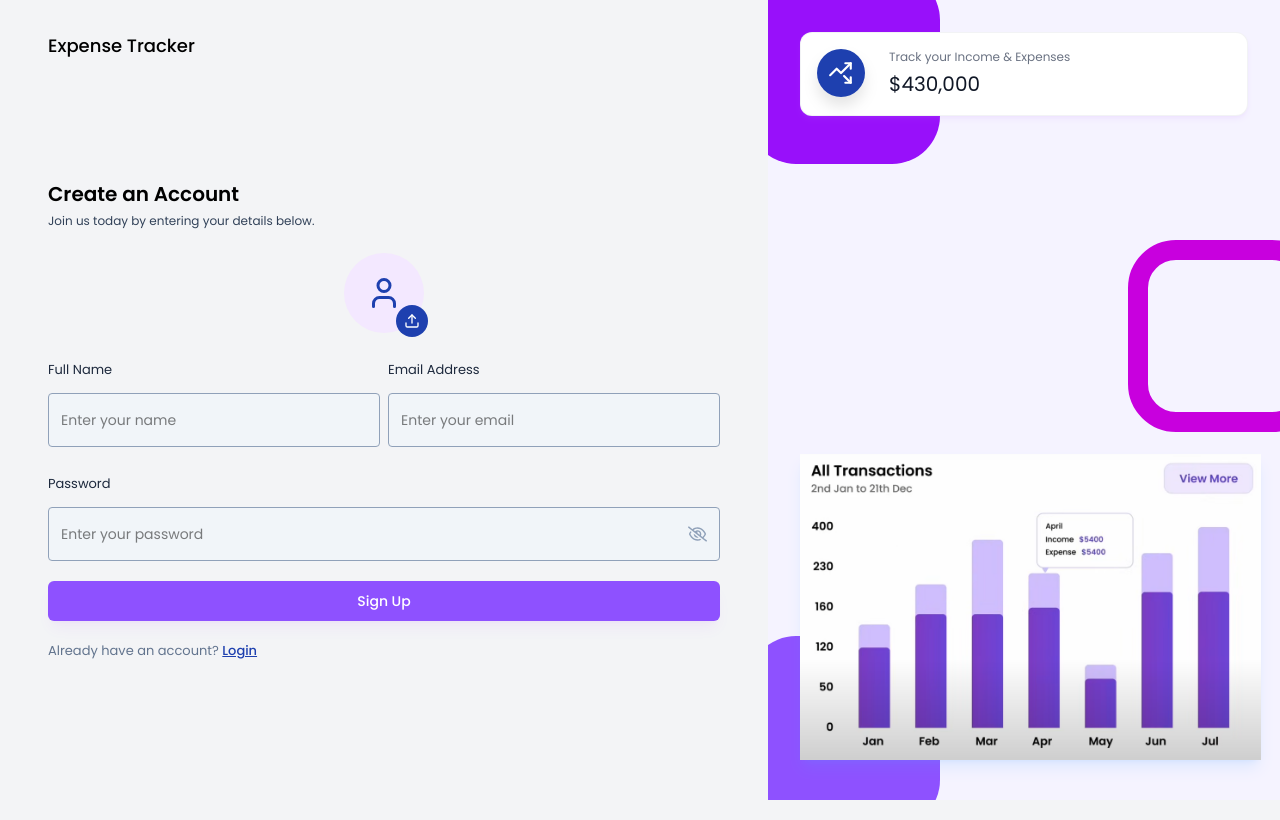
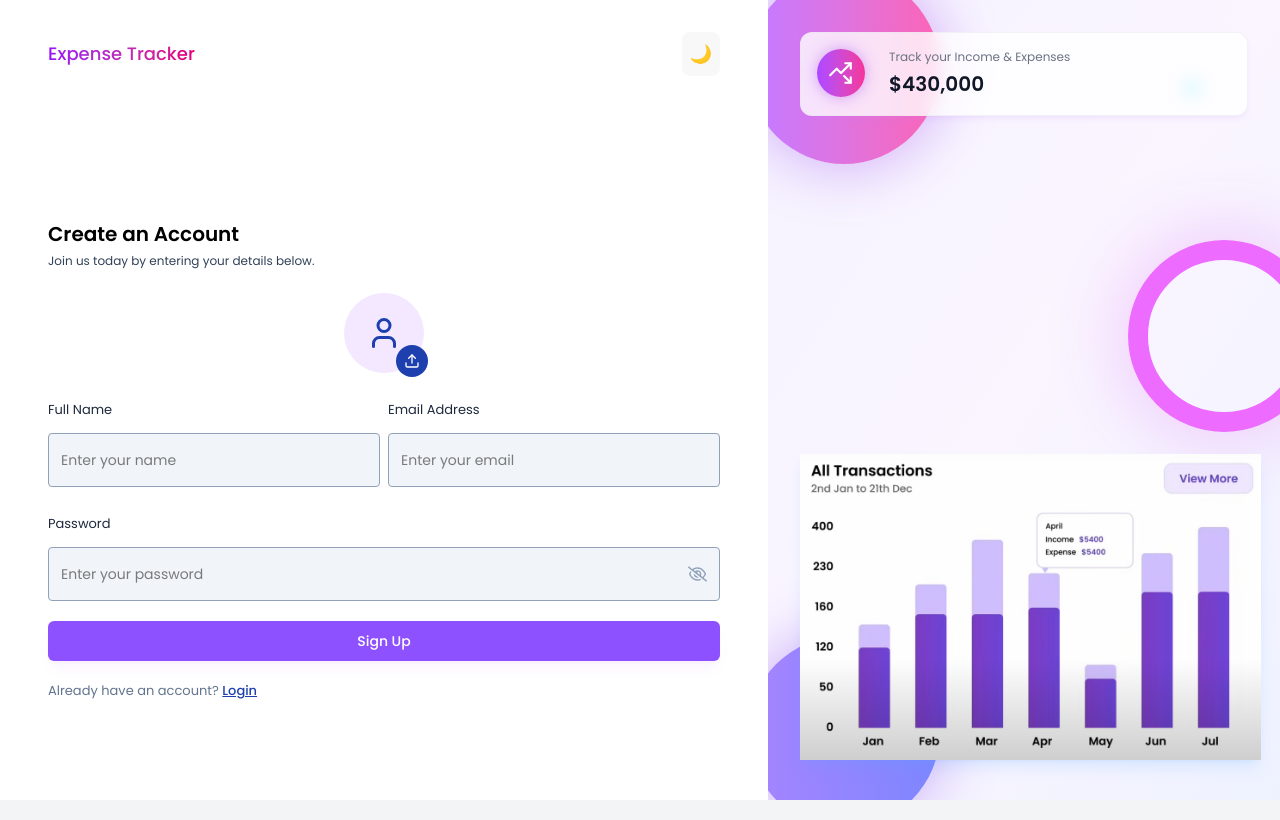
Before and after one commit to sujeetkumar-29/expense-tracker, a React (Vite) app in the folder frontend/: page /signup in a window 1280 px wide. Built offline with nearby package versions, Linux system fonts and the light colour scheme.

Commit message:
feat: implement dark mode functionality with context provider; add DarkModeToggle component to Navbar and AuthLayout; update styles for dark mode support across components

```diff
--- a/frontend/src/App.jsx
+++ b/frontend/src/App.jsx
@@ -13,10 +13,12 @@ import Expense from './pages/Dashboard/Expense'
 import UserProvider from './context/userContext'
 import { Toaster } from 'react-hot-toast'
 import ExpenseTrackerHome from './pages/Dashboard/Home'
+import { DarkModeProvider } from './context/DarkModeContext'
 
 
 const App = () => {
   return (
+    <DarkModeProvider>
     <UserProvider>
       <div className="">
         <Router>
@@ -40,6 +42,7 @@ const App = () => {
         }}
       />
     </UserProvider>
+    </DarkModeProvider>
   )
 }
 
--- /dev/null
+++ b/frontend/src/components/DarkModeToggle.jsx
@@ -0,0 +1,23 @@
+// components/DarkModeToggle.js
+import React from 'react';
+import { useDarkMode } from "../context/DarkModeContext"
+
+const DarkModeToggle = ({ className = "" }) => {
+    const { isDark, toggleDarkMode } = useDarkMode();
+
+    return (
+        <button
+            onClick={toggleDarkMode}
+            className={`p-2 rounded-lg transition-all duration-200
+                bg-gray-100/60 hover:bg-gray-200/60 hover:shadow-[0_0_15px_rgba(147,51,234,0.2)]
+                dark:bg-gray-800/60 dark:hover:bg-gray-700/60 dark:hover:shadow-[0_0_20px_rgba(147,51,234,0.4)]
+                ${className}`}
+        >
+            <span className="text-lg transition-transform duration-200 hover:scale-110">
+                {isDark ? '☀️' : '🌙'}
+            </span>
+        </button>
+    );
+};
+
+export default DarkModeToggle;
--- a/frontend/src/components/Inputs/Input.jsx
+++ b/frontend/src/components/Inputs/Input.jsx
@@ -9,7 +9,7 @@ const Input = ({ value, onChange, placeholder, label, type }) => {
     }
     return (
         <div className="">
-            <label className="text-[13px] text-slate-800 dark:text-white dark:bg-gray-700">{label}</label>
+            <label className="text-[13px] text-slate-800 dark:text-white ">{label}</label>
             <div className="input-box">
                 <input
                     type={type === 'password' && showPassword ? 'text' : type}
--- a/frontend/src/components/layouts/AuthLayout.jsx
+++ b/frontend/src/components/layouts/AuthLayout.jsx
@@ -1,31 +1,68 @@
+// components/AuthLayout.js
 import React from 'react'
 import CARD_2 from '../../assets/images/card2.png'
 import { LuTrendingUpDown } from 'react-icons/lu';
+import DarkModeToggle from "../../components/DarkModeToggle"
 
 const AuthLayout = ({ children }) => {
     return (
-        <div className="flex ">
-            <div className="w-screen h-screen md:w-[60vw] px-12 pt-8 pb-12">
-                <h2 className="text-lg font-medium text-black">Expense Tracker</h2>
+        <div className="flex">
+            <div className="w-screen h-screen md:w-[60vw] px-12 pt-8 pb-12 bg-white dark:bg-gray-900 transition-colors duration-300">
+                <div className="flex justify-between items-center mb-6">
+                    <h2 className="text-lg font-medium bg-gradient-to-r from-purple-600 to-pink-600 dark:from-purple-400 dark:to-pink-400 bg-clip-text text-transparent">
+                        Expense Tracker
+                    </h2>
+                    <DarkModeToggle />
+                </div>
                 {children}
             </div>
-            <div className="hidden md:block w-[40vw] h-screen bg-violet-50 bg-auth-bg-img bg-cover bg-no-repeat bg-center overflow-hidden p-8 relative">
-                <div className="w-48 h-48 rounded-[48px] bg-purple-600 absolute -top-7 -left-5 " />
-                <div className="w-48 h-48 rounded-[48px] border-[20px] border-fuchsia-600 absolute top-[30%] -right-10 " />
-                <div className="w-48 h-48 rounded-[48px] bg-violet-500 absolute -bottom-7 -left-5" />
 
-                <div className="grid grid-cols-1 z-20">
+            <div className="hidden md:block w-[40vw] h-screen overflow-hidden p-8 relative transition-all duration-500
+                bg-gradient-to-br from-violet-50 via-purple-50 to-indigo-50
+                dark:bg-gradient-to-br dark:from-gray-900 dark:via-purple-900 dark:to-indigo-900">
+
+                {/* Space Glow Effects */}
+                <div className="absolute inset-0 overflow-hidden">
+                    {/* Animated gradient orbs with glow */}
+                    <div className="w-48 h-48 rounded-full absolute -top-7 -left-5 animate-pulse transition-all duration-1000
+                        bg-gradient-to-r from-purple-400 to-pink-400 shadow-[0_0_60px_rgba(147,51,234,0.4)]
+                        dark:bg-gradient-to-r dark:from-purple-600 dark:to-pink-600 dark:shadow-[0_0_100px_rgba(147,51,234,0.7)]" />
+
+                    <div className="w-48 h-48 rounded-full border-[20px] absolute top-[30%] -right-10 animate-pulse transition-all duration-1000 delay-300
+                        border-fuchsia-400 shadow-[0_0_80px_rgba(217,70,239,0.3)]
+                        dark:border-fuchsia-500 dark:shadow-[0_0_120px_rgba(217,70,239,0.6)]" />
+
+                    <div className="w-48 h-48 rounded-full absolute -bottom-7 -left-5 animate-pulse transition-all duration-1000 delay-500
+                        bg-gradient-to-r from-violet-400 to-indigo-400 shadow-[0_0_60px_rgba(124,58,237,0.4)]
+                        dark:bg-gradient-to-r dark:from-violet-600 dark:to-indigo-600 dark:shadow-[0_0_100px_rgba(124,58,237,0.7)]" />
+
+                    {/* Additional space glow particles */}
+                    <div className="w-4 h-4 rounded-full absolute top-20 right-20 animate-ping
+                        bg-cyan-300 shadow-[0_0_15px_rgba(34,211,238,0.6)]
+                        dark:bg-cyan-400 dark:shadow-[0_0_20px_rgba(34,211,238,0.8)]" />
+                    <div className="w-3 h-3 rounded-full absolute top-[60%] right-[20%] animate-ping delay-1000
+                        bg-pink-300 shadow-[0_0_10px_rgba(244,114,182,0.6)]
+                        dark:bg-pink-400 dark:shadow-[0_0_15px_rgba(244,114,182,0.8)]" />
+                    <div className="w-2 h-2 rounded-full absolute bottom-[30%] right-[30%] animate-ping delay-700
+                        bg-yellow-300 shadow-[0_0_8px_rgba(250,204,21,0.6)]
+                        dark:bg-yellow-400 dark:shadow-[0_0_12px_rgba(250,204,21,0.8)]" />
+                </div>
+
+                <div className="grid grid-cols-1 z-20 relative">
                     <StatsInfoCard
                         icon={<LuTrendingUpDown />}
                         label="Track your Income & Expenses"
                         value="430,000"
-                        color="bg-primary"
                     />
-
                 </div>
 
-                <img src={CARD_2} className=" w-64 lg:w-[90%] absolute bottom-10 shadow-lg shadow-blue-400/15 "/>
-
+                <img
+                    src={CARD_2}
+                    className="w-64 lg:w-[90%] absolute bottom-10 transition-all duration-500
+                        shadow-lg shadow-blue-400/15
+                        dark:shadow-2xl dark:shadow-purple-500/30 dark:drop-shadow-[0_0_30px_rgba(147,51,234,0.5)]"
+                    alt="Card illustration"
+                />
             </div>
         </div>
     );
@@ -33,15 +70,19 @@ const AuthLayout = ({ children }) => {
 
 export default AuthLayout;
 
-const StatsInfoCard = ({ icon, label, value, color }) => {
+const StatsInfoCard = ({ icon, label, value }) => {
     return (
-        <div className="flex gap-6 bg-white p-4 rounded-xl shadow-md shadow-purple-400/10 border border-gray-200/50 z-10 mb-6">
-            <div className={`w-12 h-12 flex items-center justify-center text-[26px] text-white ${color} rounded-full drop-shadow-xl `} >
+        <div className="flex gap-6 p-4 rounded-xl shadow-md border z-10 mb-6 backdrop-blur-sm transition-all duration-300
+            bg-white/80 shadow-purple-400/10 border-gray-200/50 text-gray-900
+            dark:bg-gray-800/70 dark:shadow-purple-500/20 dark:border-gray-700/50 dark:text-white">
+            <div className="w-12 h-12 flex items-center justify-center text-[26px] text-white rounded-full transition-all duration-300
+                bg-gradient-to-r from-purple-500 to-pink-500 shadow-[0_0_15px_rgba(147,51,234,0.4)]
+                dark:bg-gradient-to-r dark:from-purple-600 dark:to-pink-600 dark:shadow-[0_0_20px_rgba(147,51,234,0.6)]">
                 {icon}
             </div>
             <div>
-                <h6 className="text-xs text-gray-500 mb-1">{label}</h6>
-                <span className="text-[20px]">${value}</span>
+                <h6 className="text-xs mb-1 text-gray-500 dark:text-gray-300">{label}</h6>
+                <span className="text-[20px] font-semibold text-gray-900 dark:text-white">${value}</span>
             </div>
         </div>
     );
--- a/frontend/src/components/layouts/Navbar.jsx
+++ b/frontend/src/components/layouts/Navbar.jsx
@@ -1,24 +1,60 @@
+// components/Navbar.js
 import React, { useState } from 'react'
 import { HiOutlineMenu, HiOutlineX } from "react-icons/hi"
 import SideMenu from './SideMenu'
+import DarkModeToggle from "../../components/DarkModeToggle"
 
 const Navbar = ({ activeMenu }) => {
     const [openSideMenu, setOpenSideMenu] = useState(false)
+
     return (
-        <div className="flex gap-5 bg-white border border-b border-gray-200/50 backdrop-blur-[2px] py-4 px-7 sticky top-0 z-30">
-            <button className="block lg:hidden text-black" onClick={() => { setOpenSideMenu(!openSideMenu) }}>
+        <div className="flex gap-5 relative py-4 px-7 sticky top-0 z-30 transition-all duration-300 border-b
+            bg-white/80 border-gray-200/50 backdrop-blur-md shadow-[0_0_15px_rgba(147,51,234,0.1)]
+            dark:bg-gray-900/80 dark:border-gray-700/50 dark:backdrop-blur-md dark:shadow-[0_0_20px_rgba(147,51,234,0.3)]">
+
+            {/* Gradient background overlay */}
+            <div className="absolute inset-0 opacity-10 transition-opacity duration-300
+                bg-gradient-to-r from-purple-100/30 via-pink-100/30 to-indigo-100/30
+                dark:bg-gradient-to-r dark:from-purple-900/20 dark:via-pink-900/20 dark:to-indigo-900/20" />
+
+            {/* Subtle glow particles */}
+            <div className="absolute top-2 right-20 w-1 h-1 rounded-full animate-ping
+                bg-purple-300 shadow-[0_0_8px_rgba(147,51,234,0.6)]
+                dark:bg-purple-400 dark:shadow-[0_0_10px_rgba(147,51,234,0.8)]" />
+            <div className="absolute bottom-2 left-32 w-1 h-1 rounded-full animate-ping delay-500
+                bg-pink-300 shadow-[0_0_8px_rgba(244,114,182,0.6)]
+                dark:bg-pink-400 dark:shadow-[0_0_10px_rgba(244,114,182,0.8)]" />
+
+            <div className="flex items-center gap-5 relative z-10 w-full">
+                <button
+                    className="block lg:hidden p-2 rounded-lg transition-all duration-200
+                        text-black hover:bg-gray-100/60 hover:shadow-[0_0_10px_rgba(147,51,234,0.2)]
+                        dark:text-white dark:hover:bg-gray-800/60 dark:hover:shadow-[0_0_15px_rgba(147,51,234,0.4)]"
+                    onClick={() => { setOpenSideMenu(!openSideMenu) }}
+                >
                     {openSideMenu ? (
                         <HiOutlineX className="text-2xl" />
                     ) : (
                         <HiOutlineMenu className="text-2xl" />
                     )}
                 </button>
-            <h2 className="text-lg font-medium text-black">Expense Tracker</h2>
+
+                <h2 className="text-lg font-medium bg-gradient-to-r from-purple-600 to-pink-600 dark:from-purple-400 dark:to-pink-400 bg-clip-text text-transparent">
+                    Expense Tracker
+                </h2>
+
+                {/* Dark mode toggle button */}
+                <div className="ml-auto">
+                    <DarkModeToggle />
+                </div>
+            </div>
+
             {openSideMenu && (
-                <div className="fixed top-[61px] -ml-4 bg-white">
+                <div className="fixed top-[73px] -ml-4 transition-all duration-300 z-40
+                    bg-white/95 shadow-[0_0_20px_rgba(147,51,234,0.2)] backdrop-blur-md
+                    dark:bg-gray-900/95 dark:shadow-[0_0_30px_rgba(147,51,234,0.4)] dark:backdrop-blur-md">
                     <SideMenu activeMenu={activeMenu} />
                 </div>
-
             )}
         </div>
     )
--- /dev/null
+++ b/frontend/src/context/DarkModeContext.jsx
@@ -0,0 +1,51 @@
+// contexts/DarkModeContext.js
+import React, { createContext, useContext, useState, useEffect } from 'react';
+
+const DarkModeContext = createContext();
+
+export const useDarkMode = () => {
+    const context = useContext(DarkModeContext);
+    if (!context) {
+        throw new Error('useDarkMode must be used within a DarkModeProvider');
+    }
+    return context;
+};
+
+export const DarkModeProvider = ({ children }) => {
+    const [isDark, setIsDark] = useState(false);
+
+    // Check for dark mode preference on mount
+    useEffect(() => {
+        const storedDarkMode = localStorage.getItem('darkMode');
+        let isDarkMode;
+
+        if (storedDarkMode !== null) {
+            // User has a stored preference - use it
+            isDarkMode = storedDarkMode === 'true';
+        } else {
+            // No stored preference - check system preference
+            isDarkMode = window.matchMedia('(prefers-color-scheme: dark)').matches;
+            // Store the initial preference based on system
+            localStorage.setItem('darkMode', isDarkMode.toString());
+        }
+
+        setIsDark(isDarkMode);
+        document.documentElement.classList.toggle('dark', isDarkMode);
+    }, []);
+
+    // Toggle dark mode
+    const toggleDarkMode = () => {
+        const newDarkMode = !isDark;
+        setIsDark(newDarkMode);
+        localStorage.setItem('darkMode', newDarkMode.toString());
+        document.documentElement.classList.toggle('dark', newDarkMode);
+    };
+
+    return (
+        <DarkModeContext.Provider value={{ isDark, toggleDarkMode }}>
+            <div className={isDark ? 'dark' : ''}>
+                {children}
+            </div>
+        </DarkModeContext.Provider>
+    );
+};
--- a/frontend/src/index.css
+++ b/frontend/src/index.css
@@ -1,5 +1,7 @@
 @import url('https://fonts.googleapis.com/css2?family=Outfit:wght@100..900&family=Poppins:ital,wght@0,100;0,200;0,300;0,400;0,500;0,600;0,700;0,800;0,900;1,100;1,200;1,300;1,400;1,500;1,600;1,700;1,800;1,900&display=swap');
 @import "tailwindcss";
+
+@custom-variant dark (&:where(.dark, .dark *));
 
 @theme {
   --font-display: 'Poppins', sans-serif;
--- a/frontend/src/pages/Auth/Login.jsx
+++ b/frontend/src/pages/Auth/Login.jsx
@@ -53,7 +53,7 @@ const Login = () => {
   return (
     <AuthLayout>
       <div className="lg-w[70%] h-3/4 md:h-full flex flex-col justify-center">
-        <h3 className="text-xl font-semibold text-black">Welcome Back</h3>
+        <h3 className="text-xl font-semibold text-black dark:text-white">Welcome Back</h3>
         <p className="text-xs text-slate-500 mb-6 mt-[5px]">
           Please enter your credentials to access your account.
         </p>
--- a/frontend/src/pages/Auth/SignUp.jsx
+++ b/frontend/src/pages/Auth/SignUp.jsx
@@ -74,7 +74,7 @@ const SignUp = () => {
   return (
     <AuthLayout>
       <div className="lg:w-[100%] h-auto md:h-full mt-10 md:mt-0 flex flex-col justify-center ">
-        <h3 className="text-xl font-semibold text-black ">Create an Account</h3>
+        <h3 className="text-xl font-semibold text-black dark:text-white">Create an Account</h3>
         <p className="text-xs text-slate-700 mt-[5px] mb-6">Join us today by entering your details below.</p>
 
         <form onSubmit={handleSignUp}>
```
Lines whose indentation alone changed are shown as unchanged.
